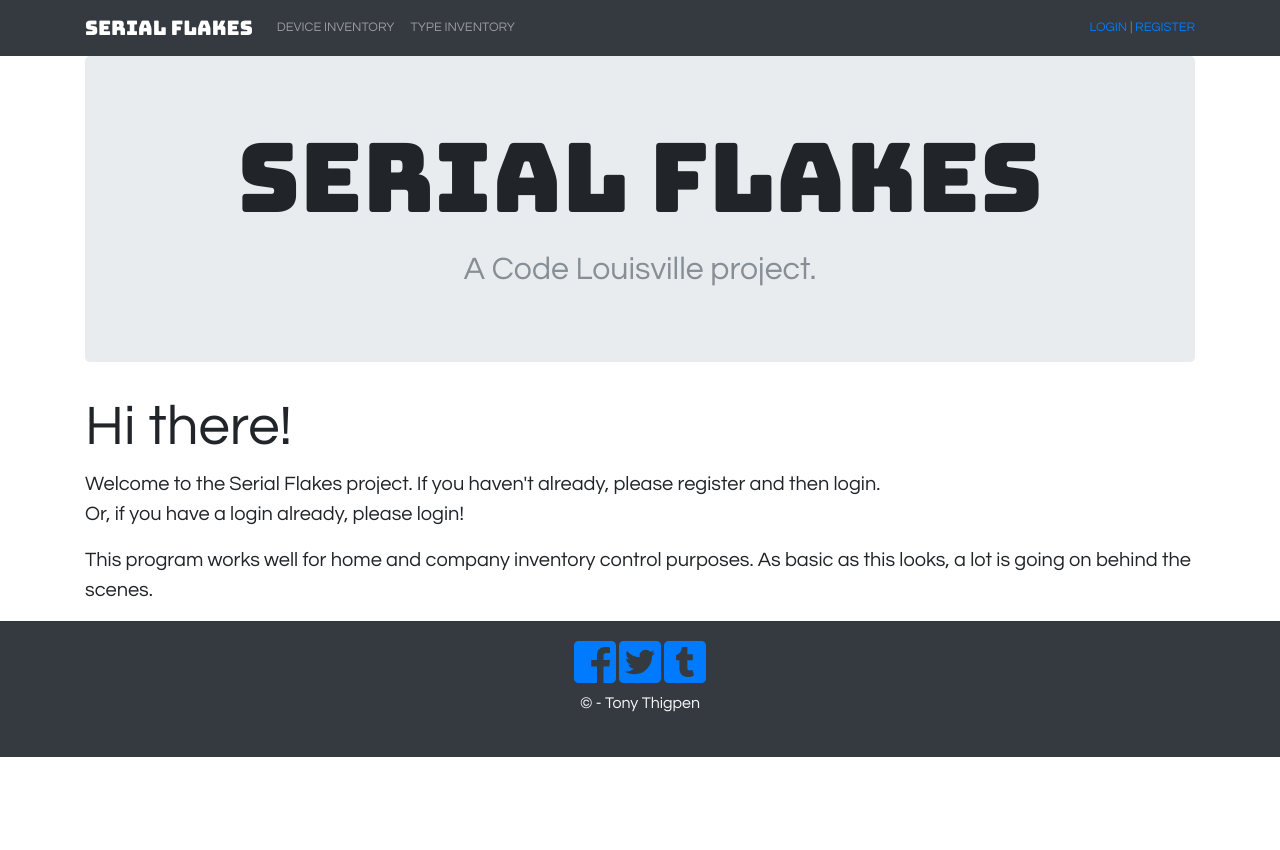
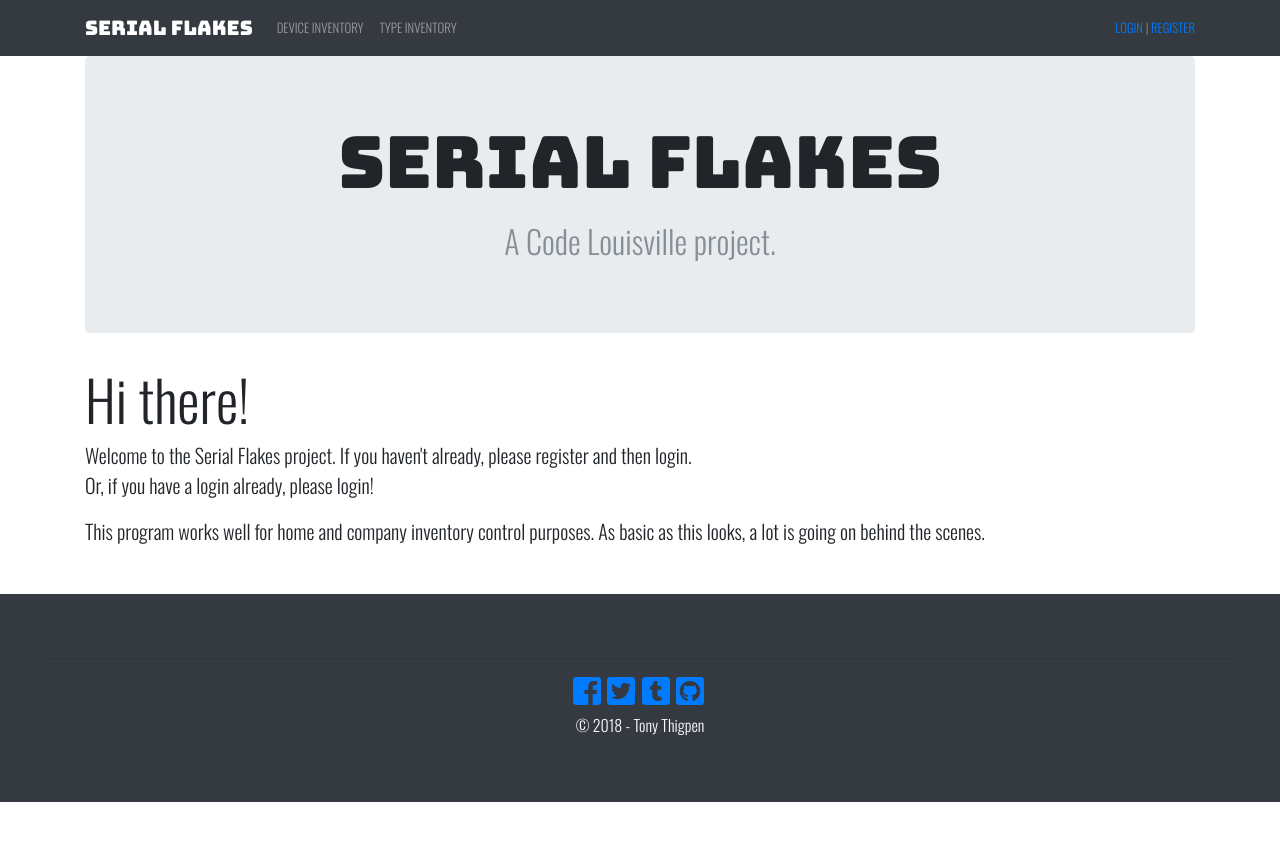
Before and after one commit to Phantom-Hex/SerialF, a Django app: template templates/home.html in a window 1280 px wide. Before the commit the page ends 757 px from the top, so only its background shows below. Run offline with Django 3.2, Linux system fonts and the light colour scheme; the template is opened without the code that fills it, so the values that code supplies are empty; some libraries are stand-ins or nearby versions.

Commit message:
Layout and weekly updates
Different regular font (Oswald), Button changes.

```diff
--- a/Serial/forms.py
+++ b/Serial/forms.py
@@ -15,5 +15,7 @@ class UserSignupForm(UserCreationForm):
 
 
 class UpdateForm(UserChangeForm):
-        fields = ("username", "email", "first_name", "last_name", "password1", "password2")
+    class Meta:
+        fields = ("username", "email", "first_name", "last_name")
+        exclude = ("password1","password2")
         model = get_user_model()
--- a/SerialF/urls.py
+++ b/SerialF/urls.py
@@ -23,5 +23,6 @@ urlpatterns = [
 	url(r'', include('Serial.urls')),
 	url(r'^login/', views.LoginView.as_view(), name='login'),
 	url(r'^logout/', views.LogoutView.as_view(), name='logout'),
+	url(r'^account/(?P<pk>\d+)', views.EditView.as_view(), name='account'),
 	url(r'^signup/', views.SignUp.as_view(), name='signup')
 ]
--- a/templates/home.html
+++ b/templates/home.html
@@ -4,7 +4,7 @@
 {% endblock %}
 {% block content %}
     <div class="jumbotron text-center">
-        <p class="display-1" style="font-family: Bungee, serif;">Serial Flakes</p>
+        <p class="display-3" style="font-family: Bungee, serif;">Serial Flakes</p>
         <h2 class="text-muted">A Code Louisville project.</h2>
     </div>
     <div class="lead">
--- a/templates/layout.html
+++ b/templates/layout.html
@@ -5,18 +5,15 @@
     <title>{% block title %}{% endblock %} | Serial Flakes</title>
     <meta name="viewport" content="width=device-width, initial-scale=1">
     <link rel="stylesheet" href="https://maxcdn.bootstrapcdn.com/bootstrap/4.0.0-beta.2/css/bootstrap.min.css">
-    <link href="https://fonts.googleapis.com/css?family=Questrial:400|Bungee:400" rel="stylesheet">
-    <script defer src="https://use.fontawesome.com/releases/v5.0.2/js/all.js"></script>
-    <script src="https://ajax.googleapis.com/ajax/libs/jquery/3.2.1/jquery.min.js"></script>
-    <script src="https://cdnjs.cloudflare.com/ajax/libs/popper.js/1.12.6/umd/popper.min.js"></script>
-    <script src="https://maxcdn.bootstrapcdn.com/bootstrap/4.0.0-beta.2/js/bootstrap.min.js"></script>
+    <link href="https://fonts.googleapis.com/css?family=Oswald:300|Bungee:400" rel="stylesheet">
 </head>
-<body style="font-family: Questrial;">
+<body style="font-family: 'Oswald', 'Helvetica Neue', Helvetica, Arial, sans-serif;">
 
 <!-- Navbar -->
 <nav class="navbar navbar-expand-md navbar-dark bg-dark justify-content-between">
-    <div class="container mr-auto lead text-uppercase small">
-        <a class="navbar-brand navbar-link" href="{% url 'home' %}" style="font-family: Bungee, serif;">Serial Flakes</a>
+    <div class="container mr-auto text-uppercase small">
+        <a class="navbar-brand navbar-link" href="{% url 'home' %}" style="font-family: Bungee, serif;">Serial
+            Flakes</a>
         <button class="navbar-toggler" type="button" data-toggle="collapse" data-target="#collapsibleNavbar">
             <span class="navbar-toggler-icon"></span>
         </button>
@@ -31,7 +28,7 @@
             </ul>
             <div class="text-muted">
                 {% if user.is_authenticated and user.first_name != null %}
-                    {{ user.first_name }} {{ user.last_name }} |
+                    <a href="{% url 'account' user.pk %}">{{ user.first_name }} {{ user.last_name }}</a> |
                 {% elif user.is_authenticated %}
                     {{ user }} |
                 {% endif %}
@@ -51,25 +48,35 @@
     {% block content %}
     {% endblock %}
 </div>
-<footer class="panel-footer bg-dark text-center text-light pb-4">
+<footer class="panel-footer bg-dark text-center text-light p-5 my-5">
     <div class="container">
         {% block footer %}
         {% endblock %}
     </div>
     {% if user.is_superuser %}
-        <p class="text-danger text-uppercase">Danger mode is active.</p>
+        <p class="text-danger text-uppercase pt-4">Danger mode is active.</p>
     {% endif %}
     <hr>
     <a href="http://facebook.com">
-        <i class="fab fa-facebook-square fa-3x mx-auto"></i>
+        <i class="fab fa-facebook-square mx-auto fa-2x"></i>&nbsp;
     </a>
     <a href="http://twitter.com">
-        <i class="fab fa-twitter-square fa-3x mx-auto"></i>
+        <i class="fab fa-twitter-square mx-auto fa-2x"></i>&nbsp;
     </a>
     <a href="http://tumblr.com">
-        <i class="fab fa-tumblr-square fa-3x mx-auto"></i>
+        <i class="fab fa-tumblr-square mx-auto fa-2x"></i>&nbsp;
     </a>
-    <blockquote class="blockquote"><small>&copy - Tony Thigpen</small></blockquote>
+    <a href="http://github.com/tonytornado">
+        <i class="fab fa-github-square mx-auto fa-2x"></i>&nbsp;
+    </a>
+    <blockquote class="blockquote">
+        <small>&copy; 2018 - Tony Thigpen</small>
+    </blockquote>
 </footer>
+<!-- Scripts -->
+<script defer src="https://use.fontawesome.com/releases/v5.0.2/js/all.js"></script>
+<script src="https://ajax.googleapis.com/ajax/libs/jquery/3.2.1/jquery.min.js"></script>
+<script src="https://cdnjs.cloudflare.com/ajax/libs/popper.js/1.12.6/umd/popper.min.js"></script>
+<script src="https://maxcdn.bootstrapcdn.com/bootstrap/4.0.0-beta.2/js/bootstrap.min.js"></script>
 </body>
 </html>
```
Also changed, not shown: Serial/templates/extra/device_list.html (+11 -9 lines), Serial/templates/extra/type_list.html (+14 -12 lines), Serial/views.py (+14 -2 lines), db.sqlite3.
